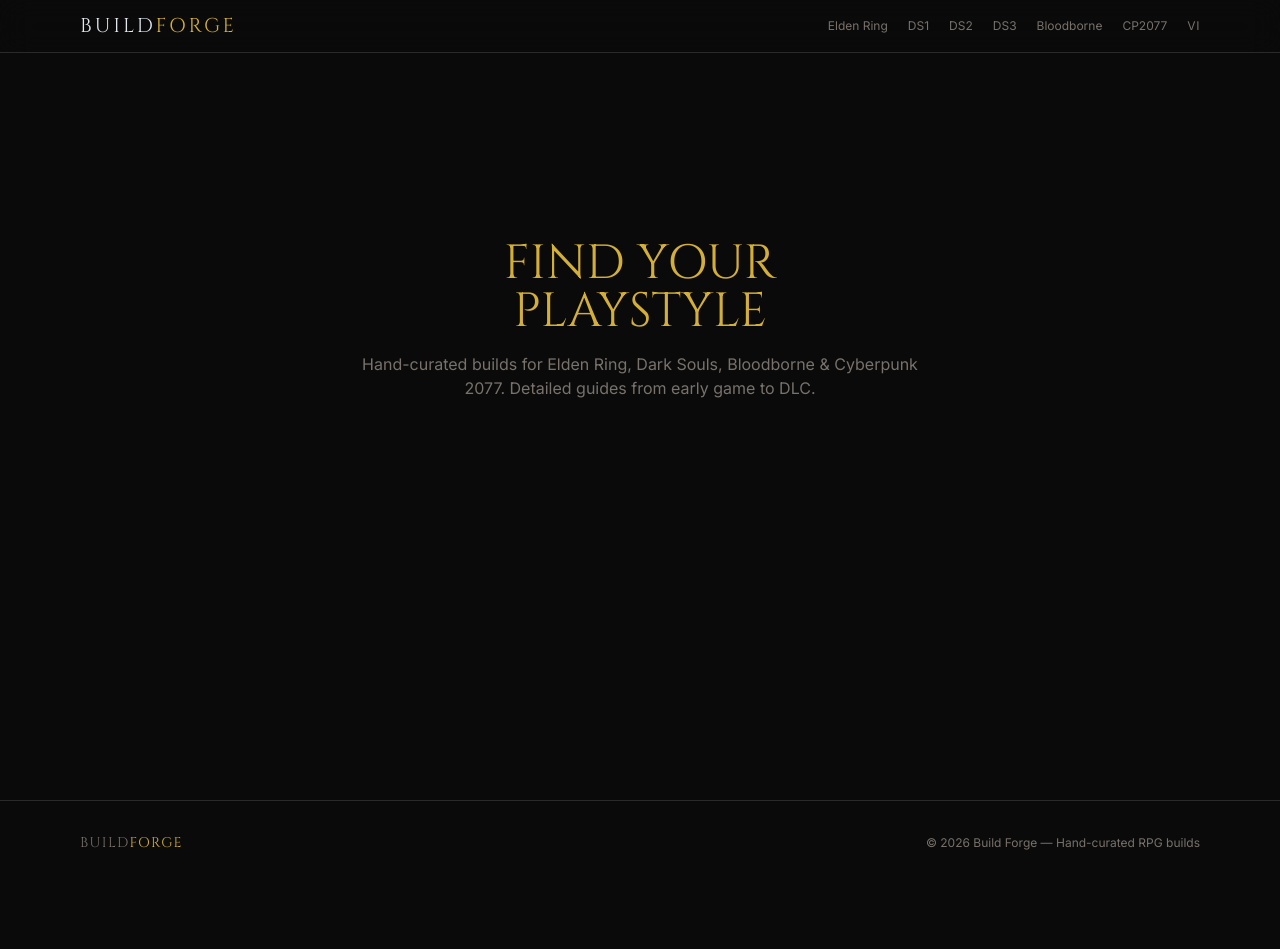
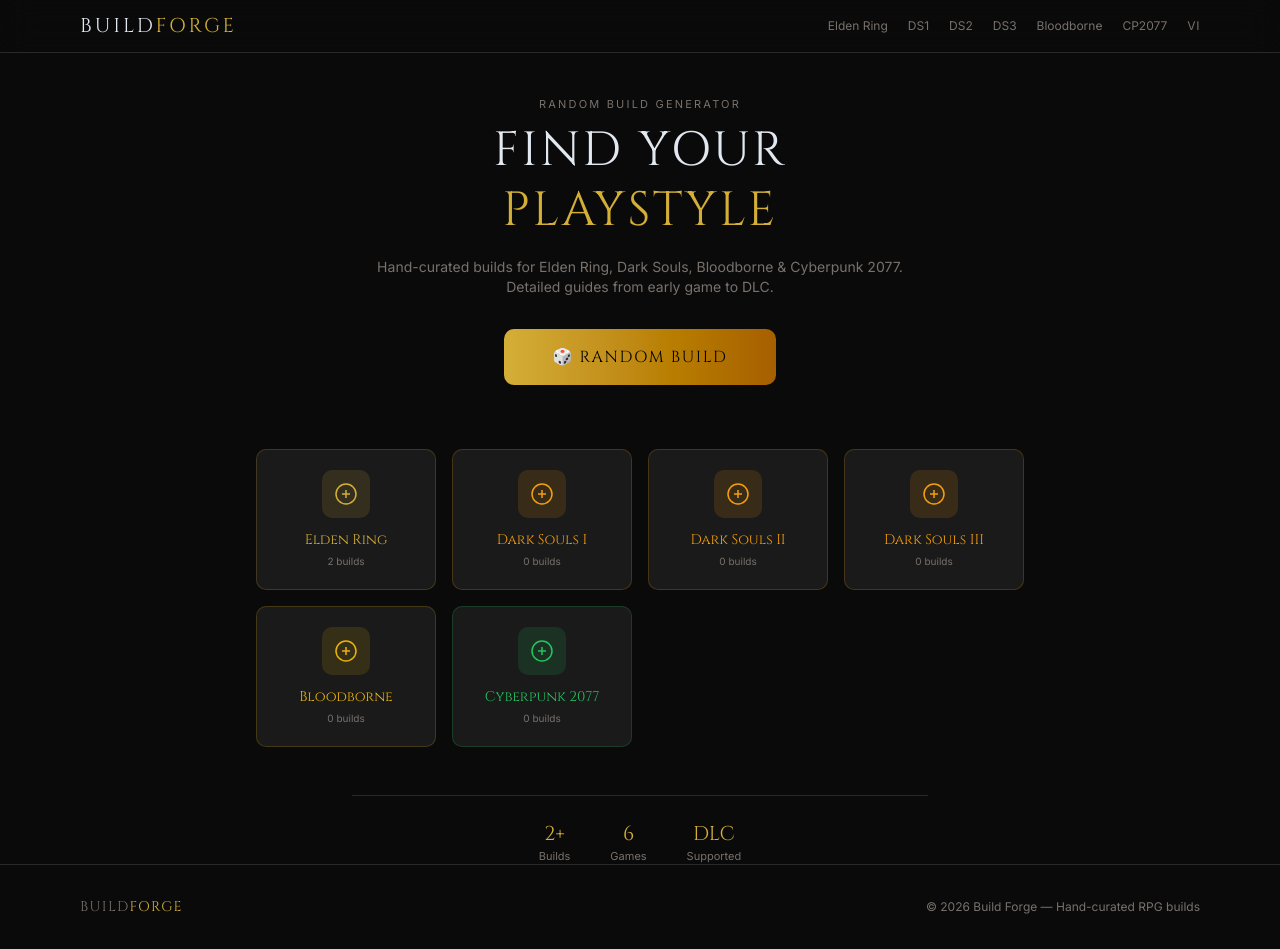
Before and after one commit to schizo16/build-forge, a Next.js app: page /en in a window 1280 px wide. Before the commit the page ends 885 px from the top, so only its background shows below. Built offline with nearby package versions, Linux system fonts and the light colour scheme.

Commit message:
feat: add landing page with game cards, random CTA, stats bar

```diff
--- a/app/[locale]/page.tsx
+++ b/app/[locale]/page.tsx
@@ -1,16 +1,43 @@
-import { useTranslations } from "next-intl"
+import { GameCard } from "@/components/landing/game-card"
+import { RandomCTA } from "@/components/landing/random-cta"
+import { StatsBar } from "@/components/landing/stats-bar"
+import { GAME_CONFIGS, ALL_GAME_SLUGS } from "@/lib/utils"
+import { getGameBuildCount } from "@/lib/builds"
 
 export default function HomePage() {
-  const t = useTranslations("landing")
+  return (
+    <div className="flex min-h-screen flex-col items-center justify-center px-4 pt-24">
+      <div className="mx-auto max-w-4xl text-center">
+        <p className="text-[11px] tracking-[0.2em] text-forge-muted uppercase">Random Build Generator</p>
+        <h1 className="mt-2 font-display text-4xl leading-tight tracking-wider text-forge-text md:text-5xl">
+          FIND YOUR<br /><span className="text-accent-gold">PLAYSTYLE</span>
+        </h1>
+        <p className="mx-auto mt-4 max-w-xl text-sm text-forge-muted">
+          Hand-curated builds for Elden Ring, Dark Souls, Bloodborne &amp; Cyberpunk 2077. Detailed guides from early game to DLC.
+        </p>
+        <div className="mt-8">
+          <RandomCTA />
+        </div>
+      </div>
 
-  return (
-    <section className="flex min-h-[80vh] flex-col items-center justify-center text-center">
-      <h1 className="font-display text-5xl text-accent-gold whitespace-pre-line">
-        {t("hero")}
-      </h1>
-      <p className="mt-4 max-w-xl text-forge-muted">
-        {t("subtitle")}
-      </p>
-    </section>
+      <div className="mt-16 grid w-full max-w-3xl grid-cols-2 gap-4 md:grid-cols-4">
+        {ALL_GAME_SLUGS.map((slug) => {
+          const config = GAME_CONFIGS[slug]
+          return (
+            <GameCard
+              key={slug}
+              slug={slug}
+              name={config.name}
+              accent={config.accent}
+              buildCount={getGameBuildCount(slug)}
+            />
+          )
+        })}
+      </div>
+
+      <div className="mt-12 w-full max-w-xl">
+        <StatsBar />
+      </div>
+    </div>
   )
 }
--- /dev/null
+++ b/components/landing/game-card.tsx
@@ -0,0 +1,29 @@
+import Link from "next/link"
+import type { GameSlug } from "@/lib/utils"
+
+export function GameCard({ slug, name, accent, buildCount }: {
+  slug: GameSlug
+  name: string
+  accent: string
+  buildCount: number
+}) {
+  return (
+    <Link
+      href={`/${slug}`}
+      className="group flex flex-col items-center rounded-lg border p-5 text-center transition-all duration-300 hover:scale-[1.02]"
+      style={{ borderColor: `${accent}33`, backgroundColor: '#1A1A1A' }}
+    >
+      <div
+        className="mb-3 flex h-12 w-12 items-center justify-center rounded-lg"
+        style={{ backgroundColor: `${accent}22` }}
+      >
+        <svg width="24" height="24" viewBox="0 0 24 24" fill="none">
+          <circle cx="12" cy="12" r="10" stroke={accent} strokeWidth="1.5" />
+          <path d="M12 8v8M8 12h8" stroke={accent} strokeWidth="1.5" />
+        </svg>
+      </div>
+      <h3 className="font-display text-sm" style={{ color: accent }}>{name}</h3>
+      <p className="mt-1 text-[10px] text-forge-muted">{buildCount} builds</p>
+    </Link>
+  )
+}
--- /dev/null
+++ b/components/landing/random-cta.tsx
@@ -0,0 +1,27 @@
+'use client'
+
+import { useRouter } from "next/navigation"
+
+export function RandomCTA() {
+  const router = useRouter()
+
+  const handleRandom = async () => {
+    try {
+      const res = await fetch('/api/random')
+      if (!res.ok) throw new Error('Failed')
+      const build = await res.json()
+      router.push(`/${build.game}/${build.slug}`)
+    } catch {
+      router.push('/elden-ring')
+    }
+  }
+
+  return (
+    <button
+      onClick={handleRandom}
+      className="inline-block rounded-lg bg-gradient-to-r from-accent-gold to-yellow-700 px-12 py-4 font-display text-base tracking-widest text-black transition-all duration-300 hover:brightness-110"
+    >
+      🎲 RANDOM BUILD
+    </button>
+  )
+}
--- /dev/null
+++ b/components/landing/stats-bar.tsx
@@ -0,0 +1,24 @@
+import { getTotalBuildCount } from "@/lib/builds"
+import { ALL_GAME_SLUGS } from "@/lib/utils"
+
+export function StatsBar() {
+  const totalBuilds = getTotalBuildCount()
+  const gameCount = ALL_GAME_SLUGS.length
+
+  return (
+    <div className="flex justify-center gap-10 border-t border-forge-border pt-6">
+      <div className="text-center">
+        <span className="font-display text-xl text-accent-gold">{totalBuilds}+</span>
+        <span className="block text-[11px] text-forge-muted">Builds</span>
+      </div>
+      <div className="text-center">
+        <span className="font-display text-xl text-accent-gold">{gameCount}</span>
+        <span className="block text-[11px] text-forge-muted">Games</span>
+      </div>
+      <div className="text-center">
+        <span className="font-display text-xl text-accent-gold">DLC</span>
+        <span className="block text-[11px] text-forge-muted">Supported</span>
+      </div>
+    </div>
+  )
+}
```
